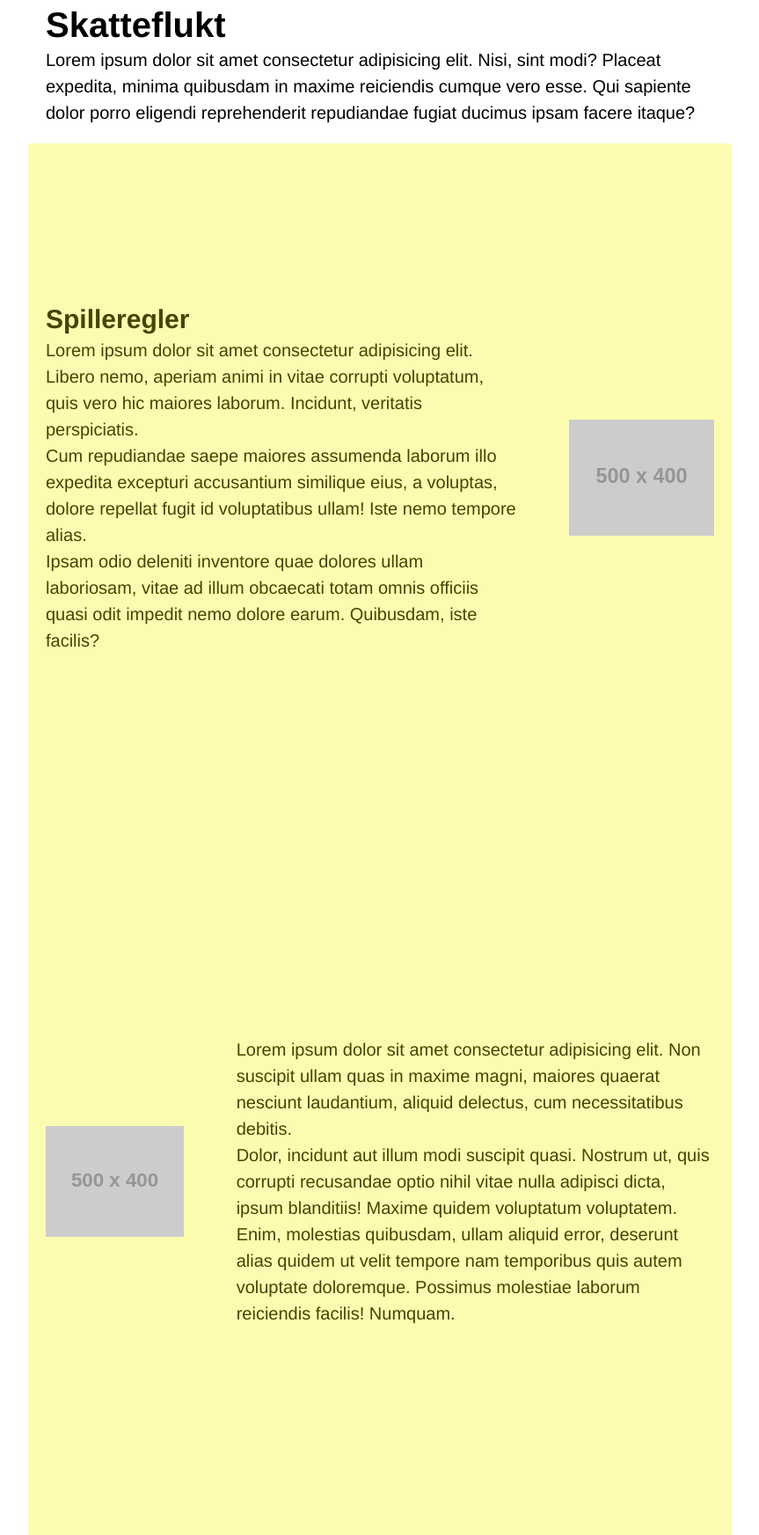
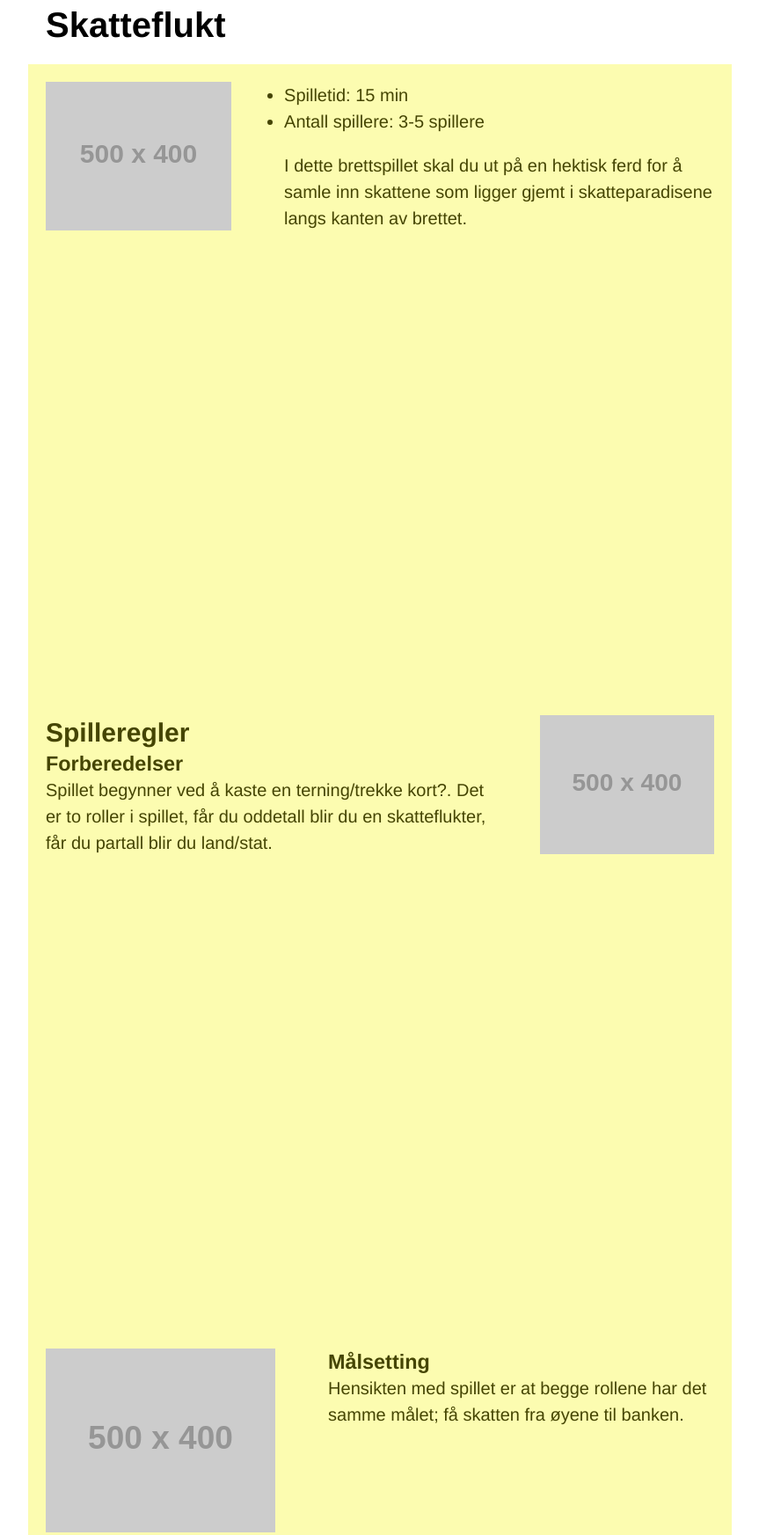
Before and after one commit to Inabostrom/Tema-12, a plain HTML site: page index.html in a window 1280 px wide. Shown: the part 17-1762 px from the top of the page at 88% size, without its empty margins (208-1071 px from the left). Drawn offline with Linux system fonts and the light colour scheme; placeholder pictures from the web are drawn by us.

Commit message:
fikset layout i html og noe styling i css

```diff
--- a/index.html
+++ b/index.html
@@ -42,24 +42,31 @@
 
         <h1>Skatteflukt</h1>
         <!--<h2>Introduksjon til spillet</h2>-->
-
-        <p class="tekst">Lorem ipsum dolor sit amet consectetur adipisicing elit. Nisi, sint modi? Placeat
-            expedita, minima quibusdam in maxime reiciendis cumque vero esse. Qui sapiente dolor porro eligendi
-            reprehenderit repudiandae fugiat ducimus ipsam facere itaque?</p>
-
     </header>
 
     <main class="max-width">
+
+        <div class="section-02-rules-of-the-game">
+
+            </section>
+            <section class="img-game-board"><img src="https://via.placeholder.com/500x400.png" alt="spillebrett">
+
+            </section>
+            <section>
+                <ul>
+                    <li>Spilletid: 15 min</li>
+                    <li>Antall spillere: 3-5 spillere</li>
+                </ul>
+                <p class="tekst line-height-top">I dette brettspillet skal du ut på en hektisk ferd for å samle inn
+                    skattene som ligger gjemt i skatteparadisene langs kanten av brettet.</p>
+        </div>
+
         <div class="section-02-rules-of-the-game">
             <section>
                 <h2>Spilleregler</h2>
-                <p class="tekst">Lorem ipsum dolor sit amet consectetur adipisicing elit. Libero nemo, aperiam animi in
-                    vitae corrupti voluptatum, quis vero hic maiores laborum. Incidunt, veritatis perspiciatis.</p>
-                <p class="tekst">Cum repudiandae saepe maiores assumenda laborum illo expedita excepturi accusantium
-                    similique eius, a voluptas, dolore repellat fugit id voluptatibus ullam! Iste nemo tempore alias.
-                </p>
-                <p class="tekst">Ipsam odio deleniti inventore quae dolores ullam laboriosam, vitae ad illum obcaecati
-                    totam omnis officiis quasi odit impedit nemo dolore earum. Quibusdam, iste facilis?</p>
+                <h3>Forberedelser</h3>
+                <p class="tekst">Spillet begynner ved å kaste en terning/trekke kort?. Det er to roller i spillet, får du oddetall blir du en skatteflukter, får du partall blir du land/stat.</p>
+
             </section>
             <section class="img-game-board"><img src="https://via.placeholder.com/500x400.png" alt="spillebrett">
 
@@ -68,16 +75,26 @@
 
         <div class="section-02-rules-of-the-game reverse">
             <section>
-                <p class="tekst">Lorem ipsum dolor sit amet consectetur adipisicing elit. Non suscipit ullam quas in
-                    maxime magni, maiores quaerat nesciunt laudantium, aliquid delectus, cum necessitatibus debitis.</p>
-                <p class="tekst">Dolor, incidunt aut illum modi suscipit quasi. Nostrum ut, quis corrupti recusandae
-                    optio nihil vitae nulla adipisci dicta, ipsum blanditiis! Maxime quidem voluptatum voluptatem.</p>
-                <p class="tekst">Enim, molestias quibusdam, ullam aliquid error, deserunt alias quidem ut velit tempore
-                    nam temporibus quis autem voluptate doloremque. Possimus molestiae laborum reiciendis facilis!
-                    Numquam.</p>
+                <h3>Målsetting</h3>
+                <p class="tekst">Hensikten med spillet er at begge rollene har det samme målet; få skatten fra øyene til banken.</p>
+
             </section>
             <section class="img-game-board">
                 <img src="https://via.placeholder.com/500x400.png" alt="spillebrett">
+
+            </section>
+        </div>
+
+        <div class="section-02-rules-of-the-game">
+            <section>
+                <h3>Kort</h3>
+                <p class="tekst">Hvis du lander på en ♢-rute trekker du et kort fra bunken som er til fordel/ulempe for en eller begge roller.
+
+                    Du flytter på brikken din ved å kaste terning og flytter brikken 1 - 6 plasser.
+                    Hvis du når kysten må du få terningkast 6 for å bevege deg ut på havet. </p>
+
+            </section>
+            <section class="img-game-board"><img src="https://via.placeholder.com/500x400.png" alt="spillebrett">
 
             </section>
         </div>
@@ -86,9 +103,11 @@
         <section class="section-03-websites">
 
             <h2>Lenker til nettsider</h2>
-            <a href="https://www.aftenposten.no/okonomi/i/b9xXq/saa-mye-koster-den-norske-skatteflukten-deg">Så mye koster den norske skatteflukten deg (Aftenposten)</a>
+            <a href="https://www.aftenposten.no/okonomi/i/b9xXq/saa-mye-koster-den-norske-skatteflukten-deg">Så mye
+                koster den norske skatteflukten deg (Aftenposten)</a>
             <a href="https://www.od.no/aktuelt/hold-skatten-innafor">Hold skatten innafor!(OD-dagen 2021)</a>
-            <a href="https://www.boktips.no/dokumentar-og-samfunn/samfunn-debatt/rodt-lys-skatteparadis/">Enkelt forklart: Slik forsvinner skattepengene våre(Boktips, utdrag fra boken Rødt lys)</a>
+            <a href="https://www.boktips.no/dokumentar-og-samfunn/samfunn-debatt/rodt-lys-skatteparadis/">Enkelt
+                forklart: Slik forsvinner skattepengene våre(Boktips, utdrag fra boken Rødt lys)</a>
             <p class="tekst">Lorem ipsum dolor sit, amet consectetur adipisicing elit.</p>
             <p class="tekst">Neque nesciunt suscipit sequi sit deserunt in. Quasi?</p>
             <p class="tekst">Fuga dolor ipsum repudiandae sequi perspiciatis ducimus expedita.</p>
--- a/style.css
+++ b/style.css
@@ -12,6 +12,10 @@ body {
   font-size: 20px;
   line-height: 1.5rem;
   /*background-color: var(--clr-primary-800);*/
+}
+
+.line-height-top{
+  margin-top: 1rem; /*margin-bottom: 3rem;*/
 }
 
 :root {
@@ -52,7 +56,7 @@ main {
 section {
   min-height: 90vh;
   display: flex;
-  justify-content: center;
+  /* justify-content: center; */
   flex-direction: column;
 }
 
@@ -81,7 +85,7 @@ section {
     display: grid;
     grid-template-columns: 1fr 1fr;
     column-gap: 3rem;
-    margin-bottom: 4rem;
+    /* margin-bottom: 4rem; */
     display: flex;
     flex-direction: row;
   }
```
